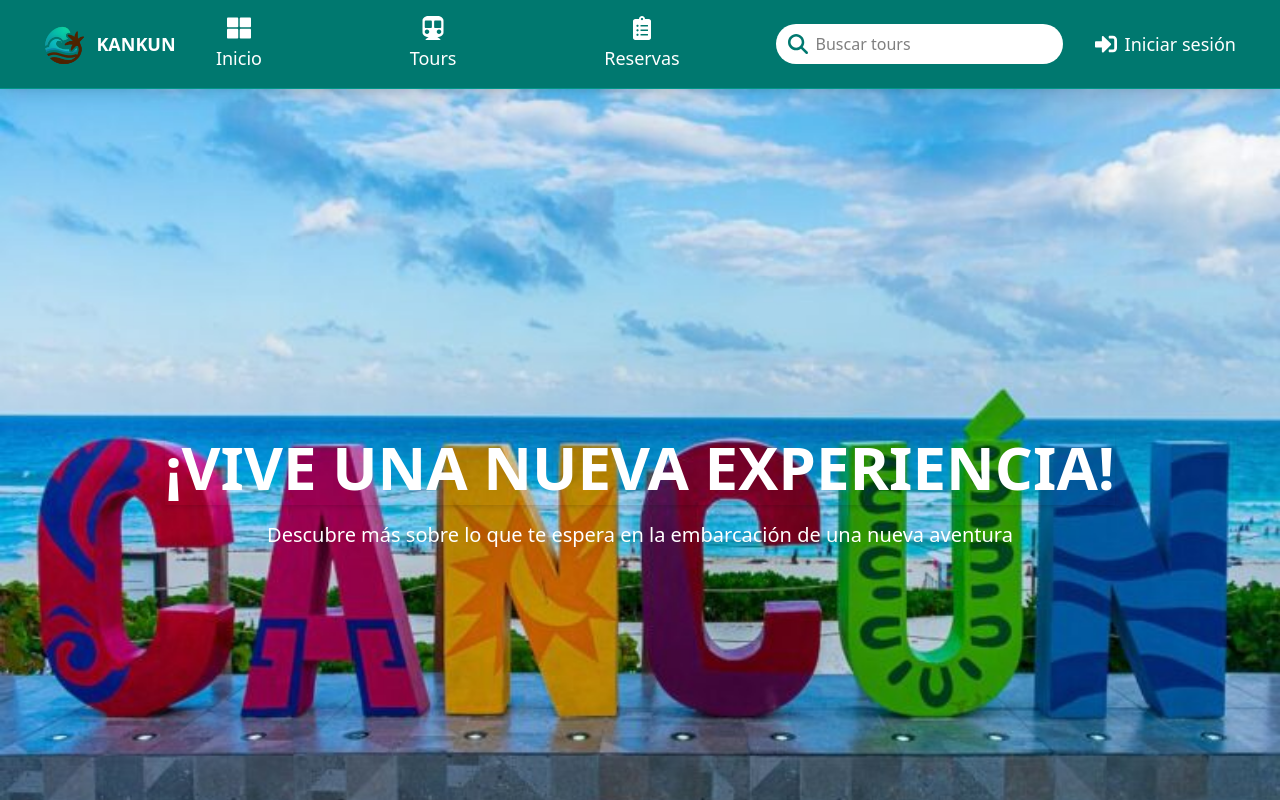
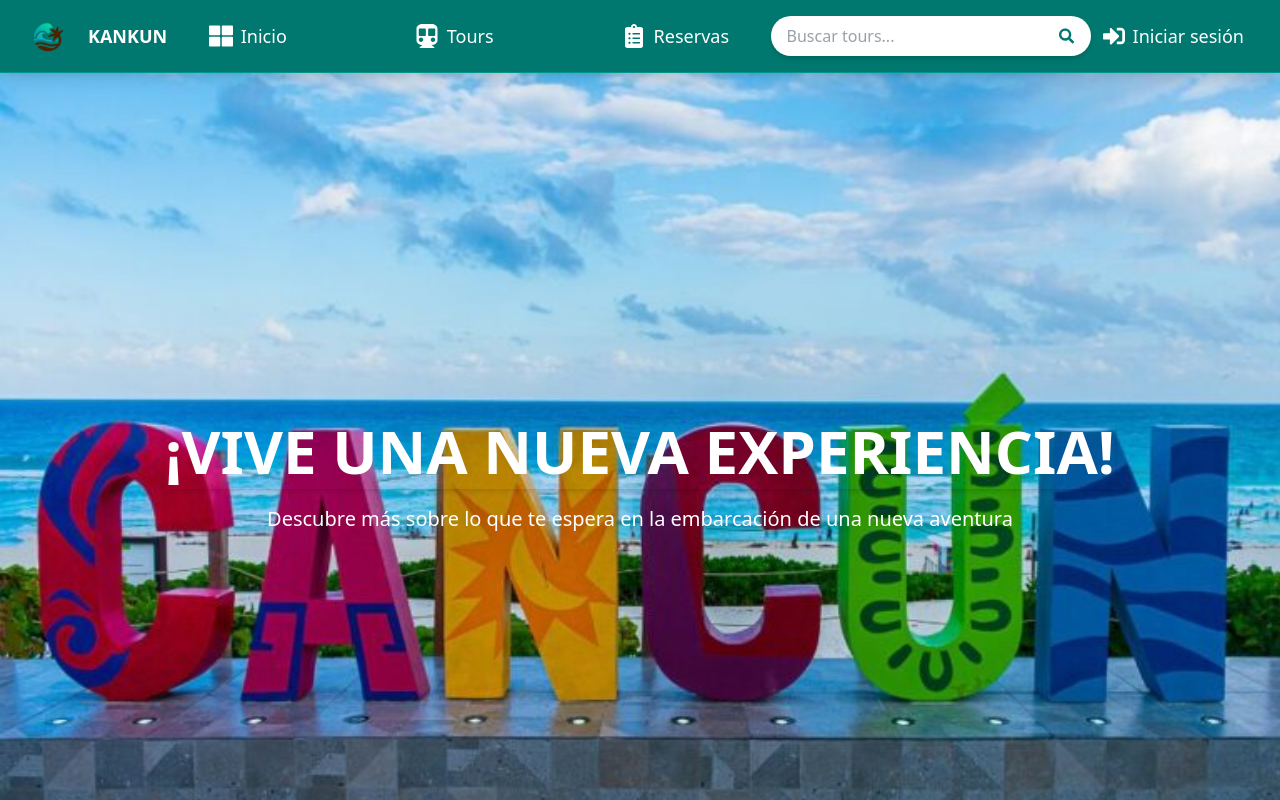
Before and after one commit to SebasEPV/TourManager_Front, a React (Vite) app: page / in a window 1280 px wide. Shown: the top 800 px of the page. Built offline with nearby package versions, Linux system fonts and the light colour scheme; no server answers.

Commit message:
a ver si jala

```diff
--- a/src/components/TourExplorer.jsx
+++ b/src/components/TourExplorer.jsx
@@ -86,6 +86,36 @@ const TourCategories = () => {
 };
 
 
+
+const SearchSection = () => {
+  const navigate = useNavigate();
+  const [search, setSearch] = useState("");
+
+  const handleSearchClick = () => {
+    if (search.trim()) {
+      navigate(`/tours?search=${search}`);
+    }
+  };
+
+  return (
+    <section className="py-10 bg-teal-800 text-white text-center">
+      <h2 className="text-2xl font-bold">Descubre tu próximo viaje</h2>
+      <p className="mt-2">Reserva tours y observa las actividades que ofrecen</p>
+      <div className="mt-6 flex justify-center gap-4">
+        <input
+
+        />
+        <button
+
+        >
+
+        </button>
+      </div>
+    </section>
+  );
+};
+
+
 const TourExplorer = () => {
   return (
     <div className="w-full">
--- a/src/layout/header.jsx
+++ b/src/layout/header.jsx
@@ -1,18 +1,22 @@
 import { useEffect, useState } from "react";
 import { Link, useNavigate } from "react-router-dom";
-import { FaThLarge, FaSubway, FaClipboardList, FaSignInAlt, FaSignOutAlt } from "react-icons/fa";
+import {
+  FaThLarge,
+  FaSubway,
+  FaClipboardList,
+  FaSignInAlt,
+  FaUserCircle,
+  FaSearch,
+} from "react-icons/fa";
 import Cookies from "js-cookie";
 import { sign_out } from "./../services/UserService";
-import { FontAwesomeIcon } from '@fortawesome/react-fontawesome';
-import { faUserCircle, faSearch } from '@fortawesome/free-solid-svg-icons';
 
 const Header = () => {
   const [isAuthenticated, setIsAuthenticated] = useState(false);
-  const [isLoading, setIsLoading] = useState(true);
-  const [search, setSearch] = useState("");
+  const [userName, setUserName] = useState("");
   const [menuOpen, setMenuOpen] = useState(false);
-  const [userName, setUserName] = useState(null);
-  const [userId, setUserId] = useState(null);
+  const [searchQuery, setSearchQuery] = useState("");
+  const [isSearchVisible, setIsSearchVisible] = useState(false);
   const navigate = useNavigate();
 
   useEffect(() => {
@@ -33,21 +37,16 @@ const Header = () => {
         const sessionData = await response.json();
         if (sessionData.user) {
           setIsAuthenticated(true);
-          setUserName(sessionData.user.name + " " + sessionData.user.last_name);
-          setUserId(sessionData.user.id);
+          setUserName(sessionData.user.name);
         } else {
           setIsAuthenticated(false);
-          setUserName(null);
         }
       } else {
         setIsAuthenticated(false);
-        setUserName(null);
       }
     } catch (error) {
       console.error("Error en la API:", error);
       setIsAuthenticated(false);
-    } finally {
-      setIsLoading(false);
     }
   };
 
@@ -58,62 +57,74 @@ const Header = () => {
     navigate("/");
   };
 
-  const handleSearchClick = () => {
-    if (search.trim()) {
-      navigate(`/tours?search=${search}`);
-    }
-  };
-
   return (
-    <header className="bg-teal-700 text-white py-3 px-8 flex items-center justify-between shadow-lg border-b border-teal-600 w-full sticky top-0 z-50">
+    <header className="bg-teal-700 text-white py-3 px-6 flex items-center justify-between shadow-lg border-b border-teal-600 w-full sticky top-0 z-50">
+      {/* Logo y nombre */}
+      <div className="flex items-center gap-4">
         <div
-        className="px-3 py-1 rounded-md font-bold text-white text-lg"
+          className="rounded-md"
           style={{
             backgroundImage: "url('/LogoKANKUN.png')",
             backgroundSize: "cover",
             backgroundPosition: "center",
-          width: "4rem",
-          height: "4rem",
-          display: "flex",
-          alignItems: "center",
-          justifyContent: "center"
+            width: "3rem",
+            height: "3rem",
           }}
-      >
-        <p className="flex pl-36">KANKUN</p>
+        ></div>
+        <p className="text-lg font-bold">KANKUN</p>
       </div>
 
-      <nav className="flex justify-around flex-1 px-4 text-lg font-medium gap-5 ml-10">
-        <Link to="/" className="flex flex-col items-center gap-1 group transition-transform duration-200 hover:scale-110">
+      {/* Navegación */}
+      <nav className="flex flex-1 justify-center items-center text-lg font-medium gap-32">
+        <Link to="/" className="flex items-center gap-2 group transition-transform duration-200 hover:scale-110">
           <FaThLarge size={24} className="group-hover:text-yellow-400 transition-colors duration-300" />
           <span className="group-hover:text-yellow-300 transition-colors duration-300">Inicio</span>
         </Link>
-        <Link to="/tours" className="flex flex-col items-center gap-1 group transition-transform duration-200 hover:scale-110">
+        <Link to="/tours" className="flex items-center gap-2 group transition-transform duration-200 hover:scale-110">
           <FaSubway size={24} className="group-hover:text-yellow-400 transition-colors duration-300" />
           <span className="group-hover:text-yellow-300 transition-colors duration-300">Tours</span>
         </Link>
-        <Link to={`/reservations/${userId}`} className="flex flex-col items-center gap-1 group transition-transform duration-200 hover:scale-110">
+        <Link to="/reservations" className="flex items-center gap-2 group transition-transform duration-200 hover:scale-110">
           <FaClipboardList size={24} className="group-hover:text-yellow-400 transition-colors duration-300" />
           <span className="group-hover:text-yellow-300 transition-colors duration-300">Reservas</span>
         </Link>
       </nav>
 
-      <div className="flex items-center gap-2 ml-4 relative">
+      {/* Búsqueda */}
+      <div className="relative hidden md:flex items-center bg-white rounded-full shadow-md px-4 py-2 w-80 max-w-lg">
         <input
           type="text"
-          placeholder="Buscar tours"
-          className="px-4 py-2 rounded-[30px] text-black bg-white focus:outline-none focus:ring-2 focus:ring-yellow-400 pl-10"
-          value={search}
-          onChange={(e) => setSearch(e.target.value)}
+          placeholder="Buscar tours..."
+          value={searchQuery}
+          onChange={(e) => setSearchQuery(e.target.value)}
+          className="outline-none bg-transparent text-gray-700 w-full"
         />
-        <FontAwesomeIcon
-          icon={faSearch}
-          size="lg"
-          className="absolute left-3 top-1/2 transform -translate-y-1/2 text-teal-700"
-          onClick={handleSearchClick}
-        />
+        <FaSearch className="text-teal-700 cursor-pointer" />
       </div>
 
-      <div className="flex items-center gap-4 ml-5">
+      {/* Búsqueda en móvil */}
+      <button
+        className="md:hidden text-white text-2xl"
+        onClick={() => setIsSearchVisible(!isSearchVisible)}
+      >
+        <FaSearch />
+      </button>
+
+      {isSearchVisible && (
+        <div className="absolute top-16 left-0 w-full bg-white p-3 shadow-md flex items-center gap-2">
+          <input
+            type="text"
+            placeholder="Buscar tours..."
+            value={searchQuery}
+            onChange={(e) => setSearchQuery(e.target.value)}
+            className="outline-none bg-transparent text-gray-700 w-full px-2"
+          />
+          <FaSearch className="text-teal-700 cursor-pointer" />
+        </div>
+      )}
+
+      {/* Usuario */}
+      <div className="relative">
         {!isAuthenticated ? (
           <Link
             to="/login"
@@ -127,7 +138,7 @@ const Header = () => {
               onClick={() => setMenuOpen(!menuOpen)}
               className="flex items-center gap-2 text-lg px-3 py-1 rounded-md transition hover:bg-white hover:text-teal-700"
             >
-              <FontAwesomeIcon icon={faUserCircle} size="lg" /> {userName}
+              <FaUserCircle size={24} /> {userName}
             </button>
             {menuOpen && (
               <div className="absolute right-0 mt-2 w-48 bg-white text-teal-700 rounded-md shadow-lg py-2 z-50">
```
Lines whose indentation alone changed are shown as unchanged.
